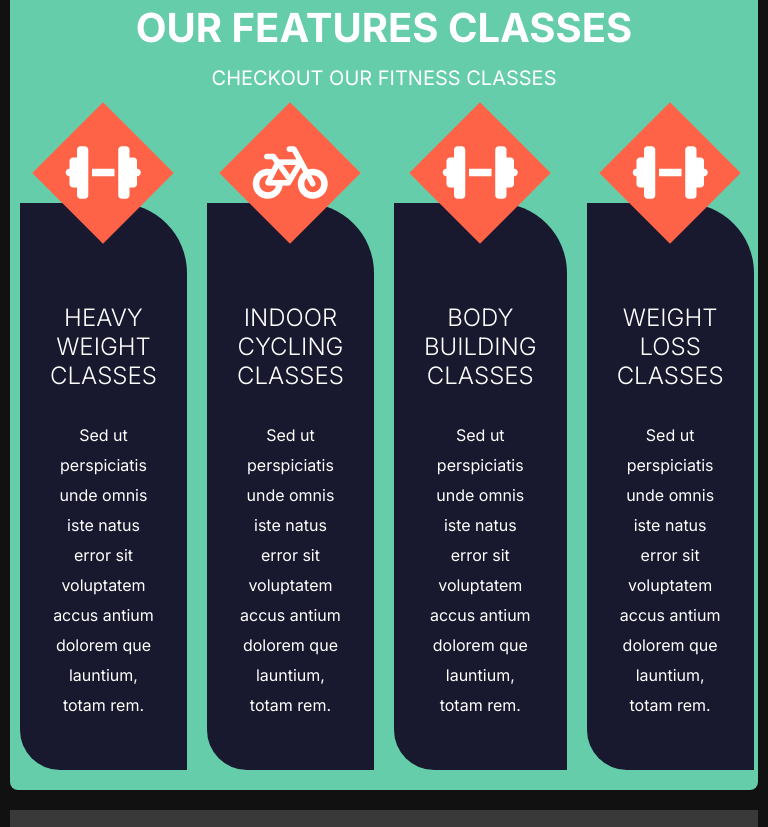
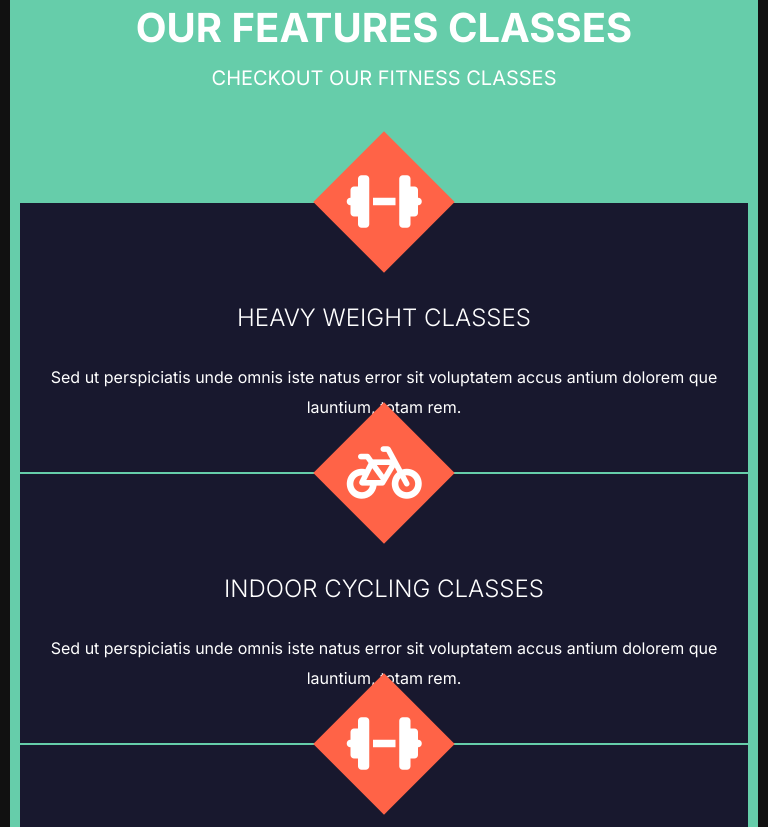
Before and after one commit to sujoy-dam/Versatile-UI, a plain HTML site: page index.html in a window 768 px wide. Shown: the part 5286-6113 px from the top of the page. Drawn offline with Linux system fonts and the light colour scheme; a web font is replaced by a local one.

Commit message:
responsible for tab

```diff
--- a/styles/responsive.css
+++ b/styles/responsive.css
@@ -34,7 +34,6 @@
 
     .banner-content-btn {
         display: flex;
-        /* flex-direction: column; */
     }
 
     .join-btn,
@@ -140,8 +139,6 @@
     }
 
     .training-and-exercise-img {
-        /* display: grid; */
-        /* grid-template-columns: repeat(400px); */
         grid-template-rows: repeat(3, 200px);
     }
 
@@ -333,4 +330,14 @@
     .fiteness-and-health-section-img{
         display: none;
     }
+    .heavy-weight-div-img{
+        top:-19%
+    }
+    .heavy-weight-div-class{
+        flex-wrap: wrap;
+        gap: 2px;
+    }
+    .heavy-weight-div-text{
+        border-radius: 0 0 0 0;
+    }
 }
--- a/styles/style.css
+++ b/styles/style.css
@@ -14,7 +14,6 @@ body {
 
 /* nav section  */
 .nav-container {
-    /* border: 2px solid red; */
     max-width: 1440px;
     margin: 0px auto;
     display: flex;
@@ -31,7 +30,6 @@ body {
 .nav-container ul {
     display: flex;
     width: 45%;
-    /* border: 2px solid black; */
     justify-content: space-between;
     list-style-type: none;
     text-decoration: none;
@@ -61,7 +59,6 @@ body {
 /* banner section  */
 .banner-container {
     max-width: 1440px;
-    /* border: 2px solid blue; */
     margin: 40px auto;
     display: flex;
     justify-content: space-between;
@@ -71,7 +68,6 @@ body {
 .banner-content {
     color: white;
     width: 50%;
-    /* border: 2px solid red; */
 }
 
 .banner-content h1 {
@@ -102,24 +98,22 @@ span {
     transform: rotate(360deg);
 }
 @keyframes forBtn {
-    from{
+    0%{
         background: radial-gradient(#E6533C, rgb(8, 193, 150));
 
     }
-    to{
+    100%{
         border: 2px solid aqua;
         background: radial-gradient(rgb(15, 204, 138), #E6533C);
     }
 }
 .join-btn {
 
-    /* margin-left: 20px; */
     padding: 20px 25px;
     border-radius: 12px;
     color: white;
     font-size: 16px;
     background-color: #E6533C;
-    /* border: 1px solid tomato; */
     animation-name: forBtn;
     animation-duration: .7s;
     animation-iteration-count: infinite;
@@ -156,8 +150,6 @@ span {
 
 .template2 {
     border: 2px solid red;
-    /* width: 20%; */
-    /* height: 20%; */
     background-color: #5d5c5c8a;
     border-radius: 12px;
     padding: 15px;
@@ -170,7 +162,6 @@ span {
 .change-habit-container {
     max-width: 1440px;
     margin: 40px auto;
-    /* border: 2px solid green; */
     color: white;
     text-align: center;
 }
@@ -189,7 +180,6 @@ span {
     display: flex;
     justify-content: space-between;
     align-items: center;
-    /* border: 2px solid red; */
     margin-top: 40px;
     gap: 40px;
 }
@@ -260,7 +250,7 @@ span {
     font-weight: 600;
     animation-name: forBtn;
     animation-duration: 0.7s;
-    animation-iteration-count: infinite
+    animation-iteration-count: infinite;
 }
 
 .extra-section-img {
```
Also changed, not shown: index.html (+0 -13 lines).
